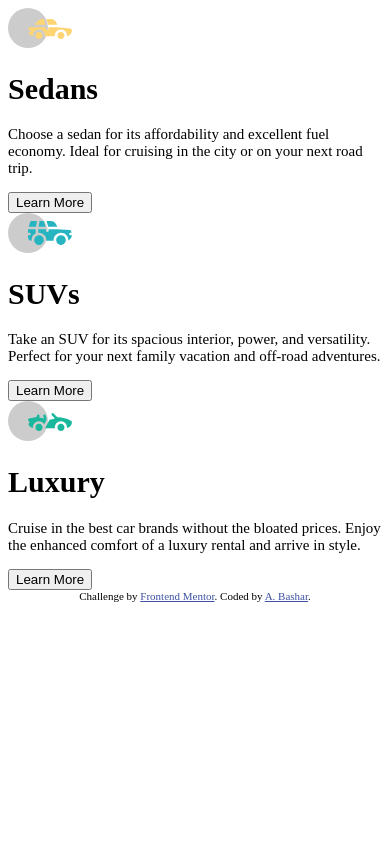
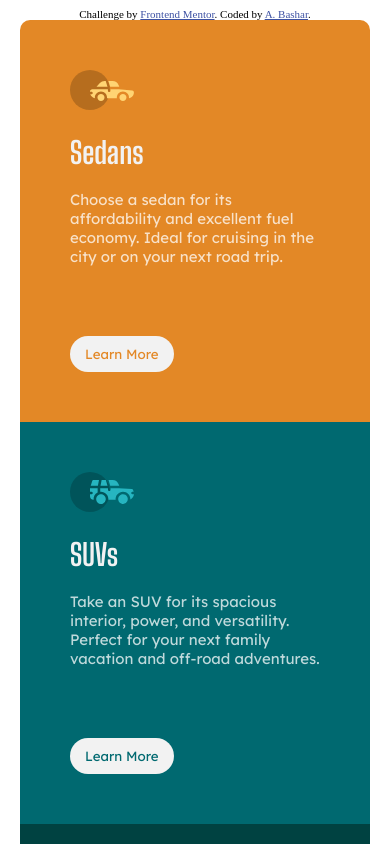
Before and after one commit to A-Bashar/3-column-preview-card-component, a plain HTML site: page index.html in a window 390 px wide. Shown: the top 844 px of the page. Drawn offline with Linux system fonts and the light colour scheme.

Commit message:
Added css styles

```diff
--- a/index.html
+++ b/index.html
@@ -17,21 +17,21 @@
 </head>
 <body>
   <div class="column-container">
-    <div class="column">
+    <div class="column sedans">
       <img src="images/icon-sedans.svg" alt="sedans icon" class="column-icon">
       <h1 class="column-title">Sedans</h1>
       <p class="column-description">Choose a sedan for its affordability and excellent fuel economy. Ideal for cruising in the city
       or on your next road trip.</p>
       <button class="learn-more-btn">Learn More</button>
     </div>
-    <div class="column">
+    <div class="column suvs">
       <img src="images/icon-suvs.svg" alt="suvs icon" class="column-icon">
       <h1 class="column-title">SUVs</h1>
       <p class="column-description">Take an SUV for its spacious interior, power, and versatility. Perfect for your next family vacation
       and off-road adventures.</p>
       <button class="learn-more-btn">Learn More</button>
     </div>
-    <div class="column">
+    <div class="column luxury">
       <img src="images/icon-luxury.svg" alt="luxury icon" class="column-icon">
       <h1 class="column-title">Luxury</h1>
       <p class="column-description">Cruise in the best car brands without the bloated prices. Enjoy the enhanced comfort of a luxury
--- a/style.css
+++ b/style.css
@@ -15,3 +15,87 @@
 body {
 	font-size: 15px;
 }
+
+.column-container {
+	display: flex;
+	width: 800px;
+	position: absolute;
+	top: 50%;
+	left: 50%;
+	transform: translate(-50%, -50%);
+	align-items: center;
+	justify-content: center;
+}
+
+.column {
+	padding: 50px;
+}
+
+.sedans {
+	background-color: var(--column1-color);
+	border-top-left-radius: 10px;
+	border-bottom-left-radius: 10px;
+}
+
+.sedans .learn-more-btn {
+	color: var(--column1-color);
+}
+
+.suvs {
+	background-color: var(--column2-color);
+}
+
+.suvs .learn-more-btn {
+	color: var(--column2-color);
+}
+
+.luxury {
+	background-color: var(--column3-color);
+	border-top-right-radius: 10px;
+	border-bottom-right-radius: 10px;
+}
+
+.luxury .learn-more-btn {
+	color: var(--column3-color);
+}
+
+.column-title {
+	font-family: "Big Shoulders Display";
+	color: var(--heading-color);
+}
+
+.column-description {
+	font-family: "Lexend Deca";
+	color: var(--paragraph-color);
+	margin-bottom: 70px;
+}
+
+.learn-more-btn {
+	background-color: var(--heading-color);
+	border-style: none;
+	font-family: "Lexend Deca";
+	padding: 10px 15px 10px 15px;
+	border-radius: 20px;
+}
+
+@media (max-width: 810px) {
+	.column-container {
+		flex-direction: column;
+		width: auto;
+		top: 0;
+		left: 0;
+		transform: none;
+		margin: 20px;
+	}
+	.sedans {
+		border-top-left-radius: 10px;
+		border-top-right-radius: 10px;
+		border-bottom-left-radius: 0;
+	}
+
+	.luxury {
+		border-bottom-left-radius: 10px;
+		border-bottom-right-radius: 10px;
+		border-top-right-radius: 0;
+	}
+}
```
